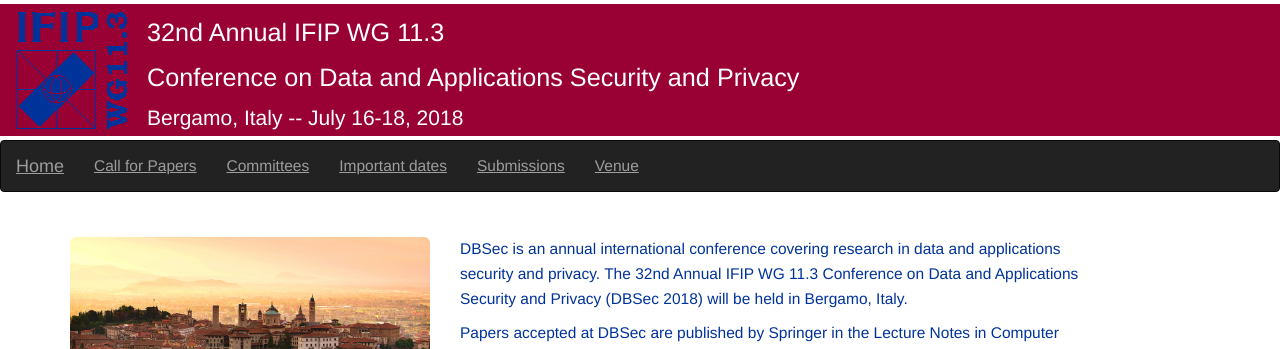
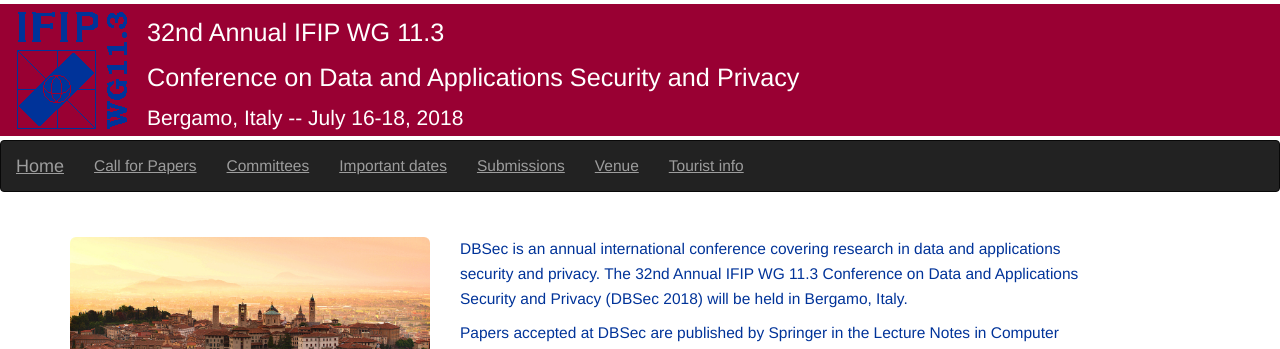
Before and after one commit to dbsec18/dbsec18.github.io, a Jekyll site: the page built from index.markdown, in a window 1280 px wide. Shown: the top 349 px of the page. Built offline with Jekyll 4.4.1, drawn with Linux system fonts in a browser that asks for light colours; nearby versions of some CDN libraries.

Commit message:
add tourist entry

```diff
--- a/_includes/nav.html
+++ b/_includes/nav.html
@@ -26,6 +26,7 @@
           <li><a href="/program">Program</a></li>
           {% endcomment %}
           <li><a href="/venue">Venue</a></li>
+          <li><a href="/tourist">Tourist info</a></li>
           </li>
         </ul>
       </div>
```
